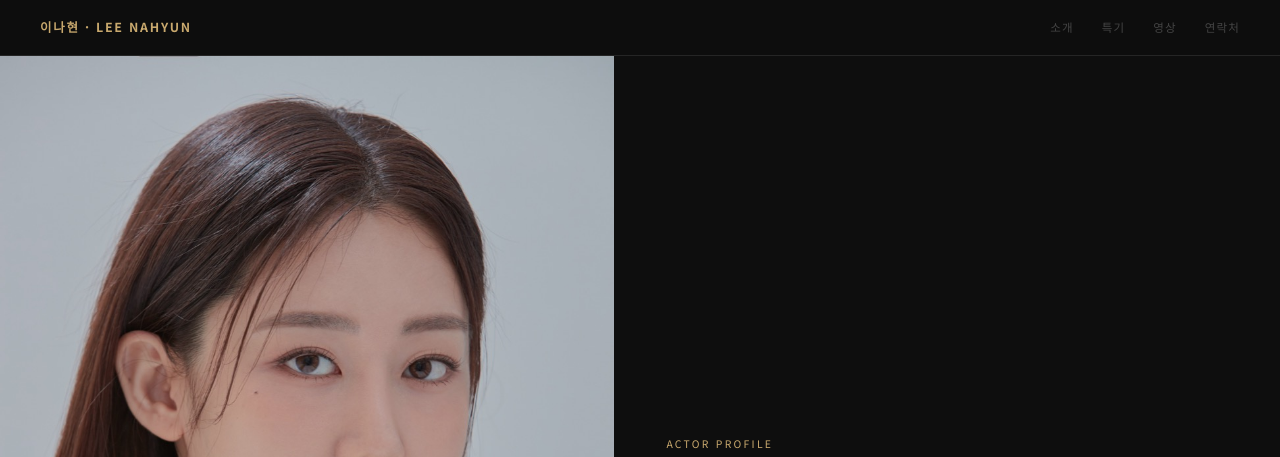
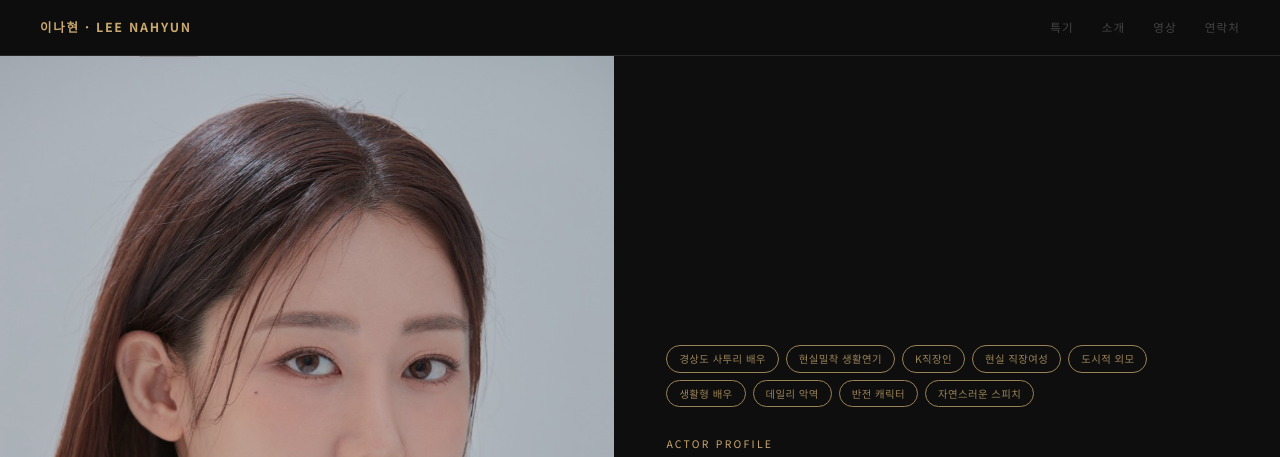
Before and after one commit to nahyunlee76/actor-profile, a plain HTML site: page index-dark.html in a window 1280 px wide. Shown: the top 457 px of the page. Drawn offline with Linux system fonts and the light colour scheme.

Commit message:
키워드 수정, nav 순서 정렬, 연락처 추가
Co-Authored-By: Claude Sonnet 4.6 <noreply@anthropic.com>

```diff
--- a/index-dark.html
+++ b/index-dark.html
@@ -173,6 +173,24 @@
       color: #a8a29a;
       font-weight: 300;
       line-height: 2.1;
+    }
+
+    /* ── Keywords ── */
+    .kw-wrap {
+      display: flex;
+      flex-wrap: wrap;
+      gap: 7px;
+      margin-bottom: 28px;
+    }
+    .kw-pill {
+      font-size: 0.65rem;
+      font-weight: 400;
+      letter-spacing: 0.04em;
+      color: var(--accent);
+      border: 1px solid var(--accent);
+      padding: 4px 12px;
+      border-radius: 999px;
+      opacity: 0.75;
     }
 
     /* ── Skills ── */
@@ -502,8 +520,8 @@
 <nav>
   <span class="nav-name">이나현 · Lee Nahyun</span>
   <div class="nav-links">
+    <a href="#skills">특기</a>
     <a href="#intro">소개</a>
-    <a href="#skills">특기</a>
     <a href="#media">영상</a>
     <a href="#contact">연락처</a>
   </div>
@@ -518,6 +536,17 @@
   </div>
 
   <div class="hero-info">
+    <div class="kw-wrap">
+      <span class="kw-pill">경상도 사투리 배우</span>
+      <span class="kw-pill">현실밀착 생활연기</span>
+      <span class="kw-pill">K직장인</span>
+      <span class="kw-pill">현실 직장여성</span>
+      <span class="kw-pill">도시적 외모</span>
+      <span class="kw-pill">생활형 배우</span>
+      <span class="kw-pill">데일리 악역</span>
+      <span class="kw-pill">반전 캐릭터</span>
+      <span class="kw-pill">자연스러운 스피치</span>
+    </div>
     <p class="hero-eyebrow">Actor Profile</p>
     <h1 class="hero-name-kr">이나현</h1>
     <p class="hero-name-en">Lee Nahyun</p>
```
Also changed, not shown: index.html (+30 -1 lines).
